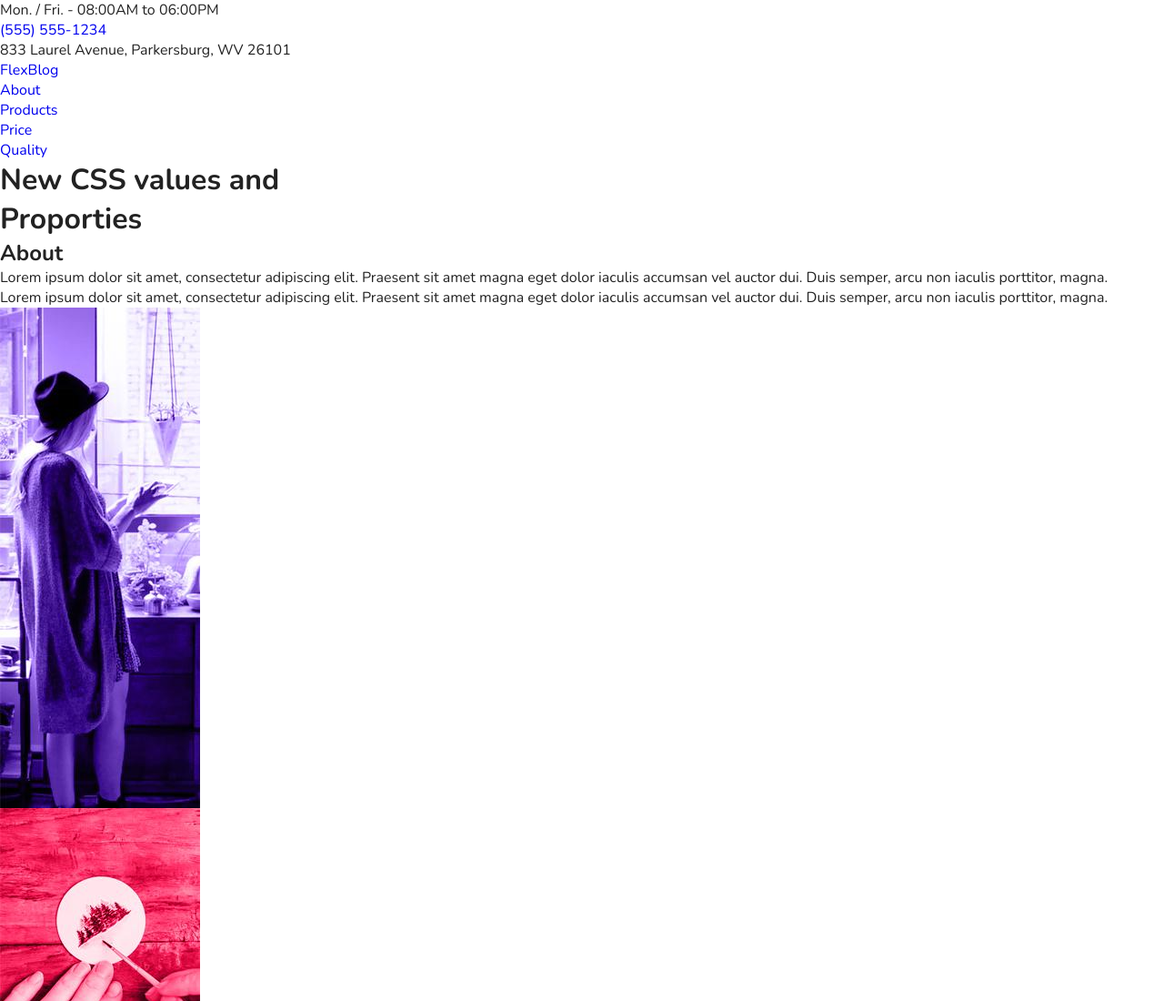
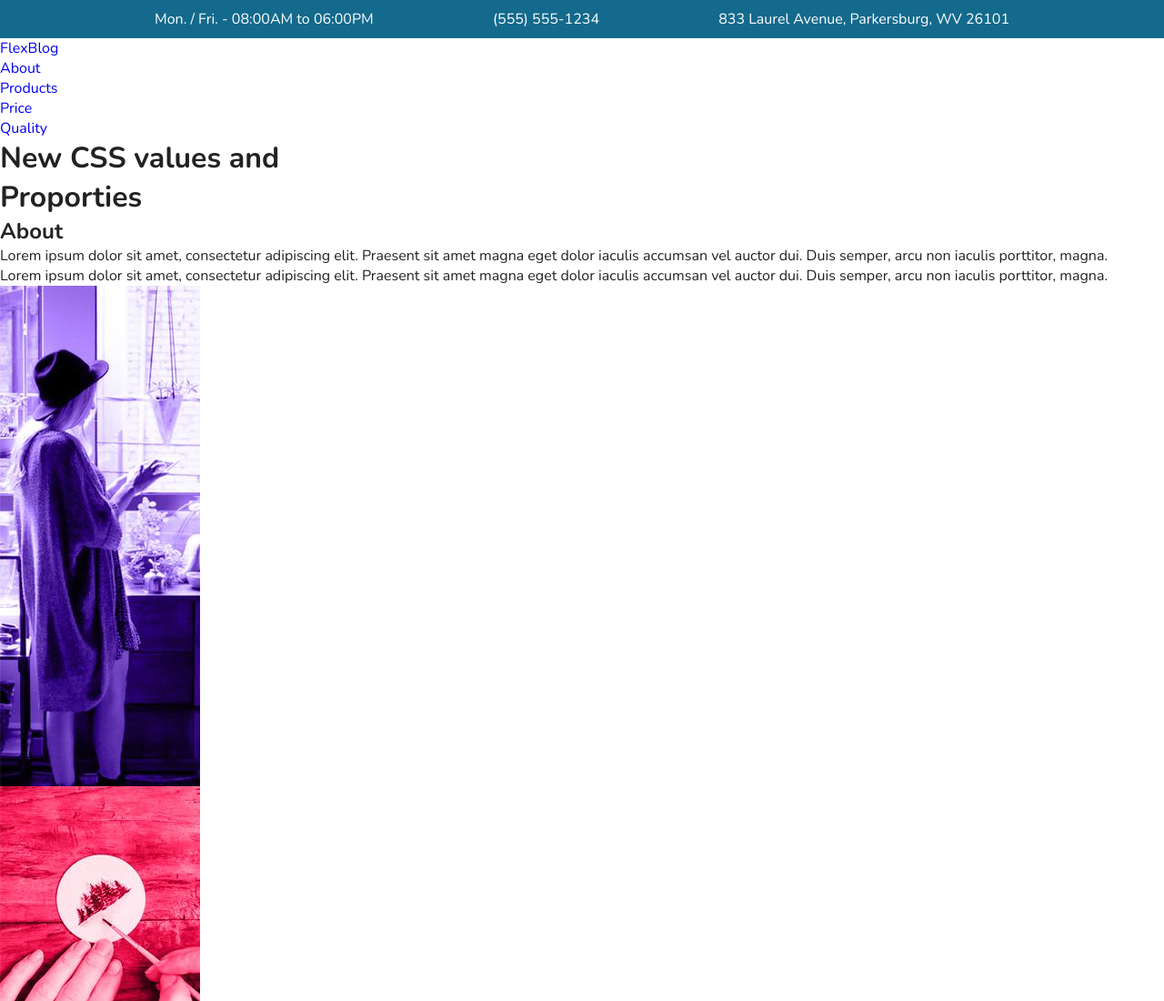
Before and after one commit to lucas-hgs/FlexBlog, a plain HTML site: page index.html in a window 1280 px wide. Shown: the top 1100 px of the page at 91% size. Drawn offline with nearby package versions, Linux system fonts and the light colour scheme.

Commit message:
Stylized the Superior Info of the Website

```diff
--- a/css/style.css
+++ b/css/style.css
@@ -24,3 +24,27 @@ img {
 * {
   box-sizing: border-box;
 }
+
+/* Superinfo */
+
+.superinfo-bg {
+  background: #146A8C;
+  color: white;
+}
+
+.superinfo {
+  max-width: 960px;
+  margin: 0 auto;
+  display: flex;
+  justify-content: space-between;
+  flex-wrap: wrap;
+  padding-top: 10px;
+}
+
+.superinfo p, .superinfo a {
+  margin: 0 10px 10px 10px;
+}
+
+.superinfo a {
+  color: white;
+}
```
